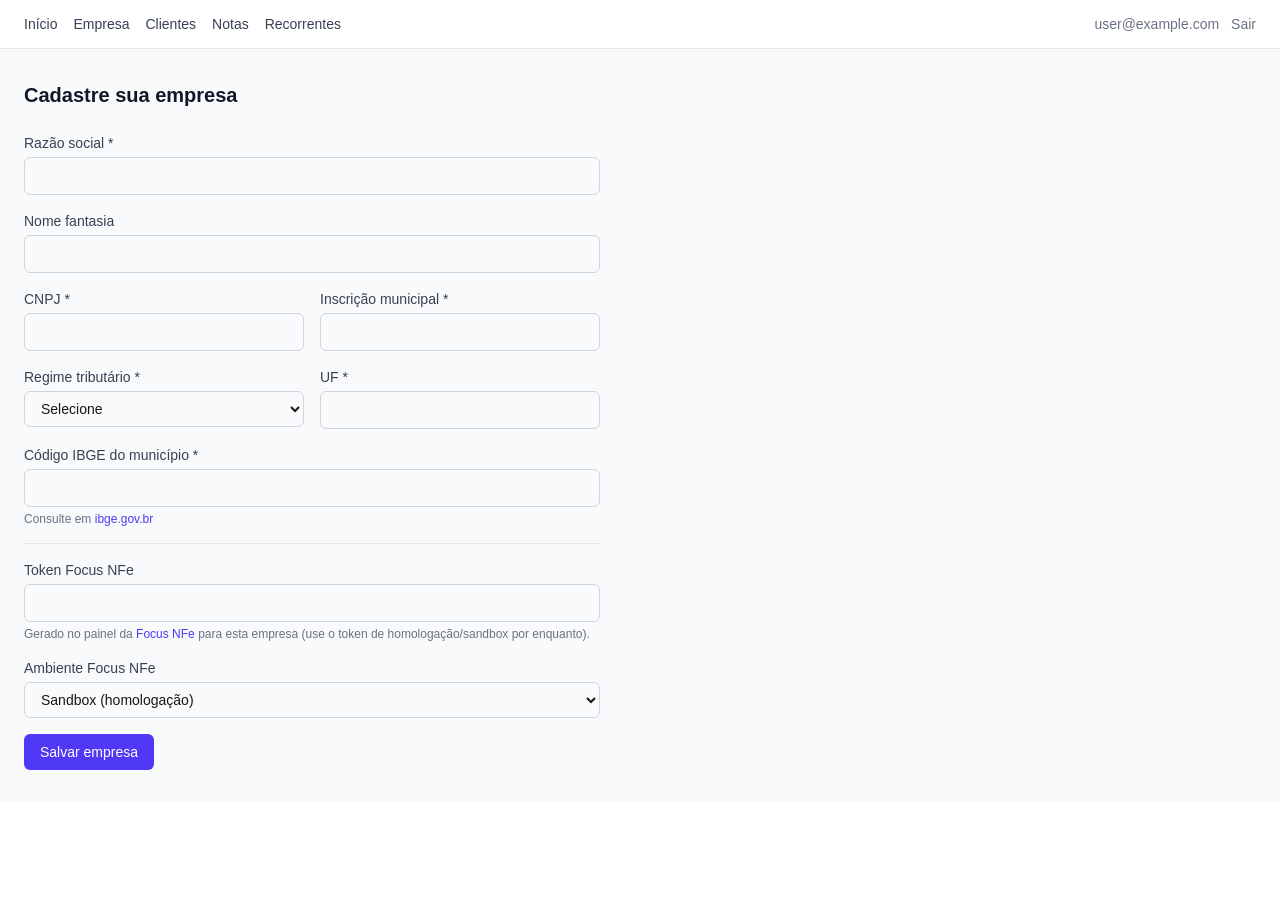
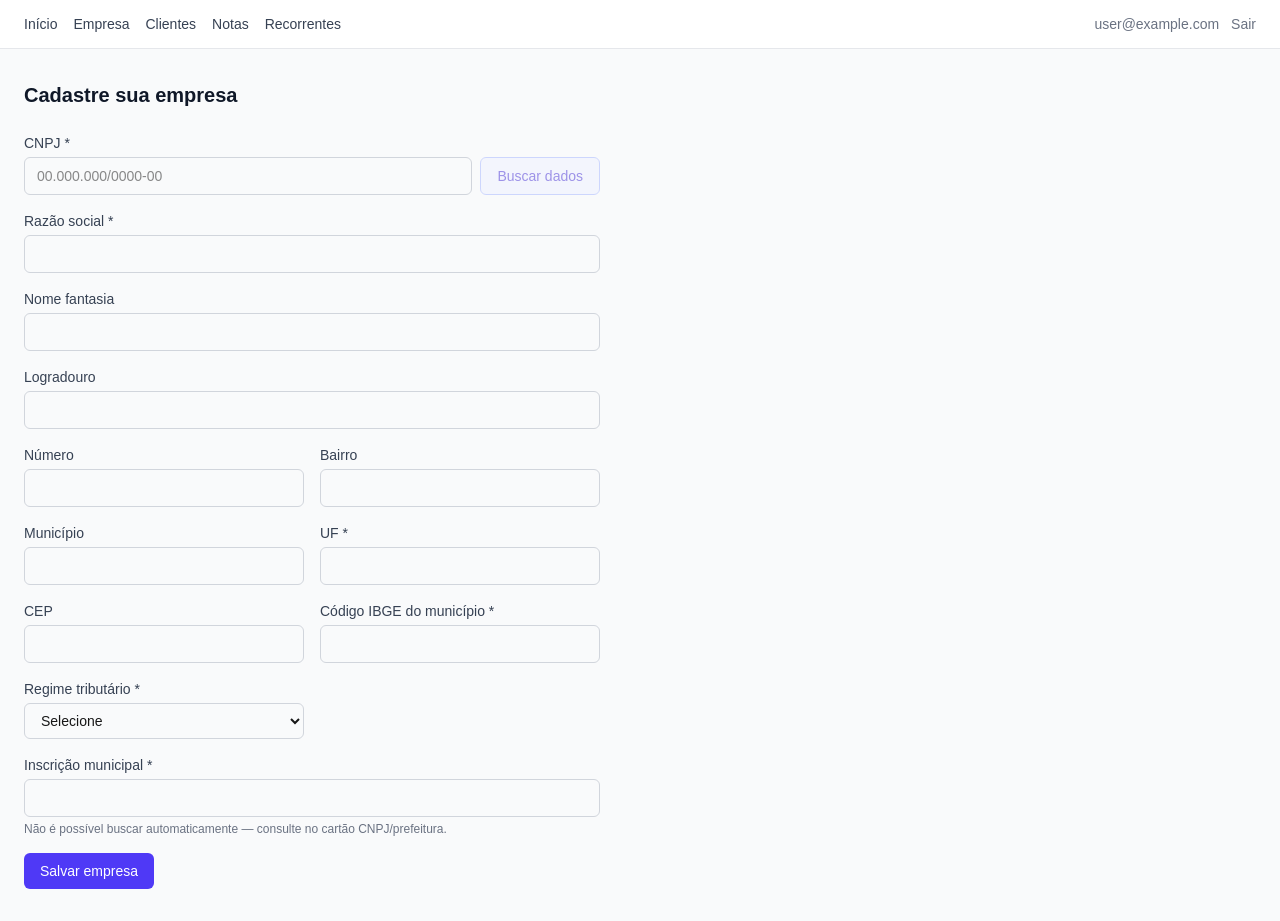
Before and after one commit to JohniGomes/emissorNF, a Next.js app: page /dashboard/empresa in a window 1280 px wide. Before the commit the page ends 802 px from the top, so only its background shows below. Built offline with nearby package versions, Linux system fonts and the light colour scheme; no server answers; the database is empty; sample sign-in values are in the browser's storage.

Commit message:
Automate CNPJ autofill and Focus NFe company registration

```diff
--- a/src/app/dashboard/empresa/actions.ts
+++ b/src/app/dashboard/empresa/actions.ts
@@ -3,12 +3,39 @@
 import { auth } from "@/lib/auth";
 import { prisma } from "@/lib/prisma";
 import { encrypt } from "@/lib/crypto";
+import { buscarDadosCnpj, type DadosCnpj } from "@/lib/cnpj";
+import { criarEmpresaFocusNfe } from "@/lib/focusnfe";
 import { redirect } from "next/navigation";
 import { revalidatePath } from "next/cache";
 
 export interface EmpresaState {
   error?: string;
   success?: boolean;
+}
+
+export interface BuscarCnpjState {
+  error?: string;
+  dados?: DadosCnpj;
+}
+
+export async function buscarDadosCnpjAction(
+  _prevState: BuscarCnpjState,
+  formData: FormData,
+): Promise<BuscarCnpjState> {
+  const cnpj = formData.get("cnpj") as string;
+
+  if (!cnpj) {
+    return { error: "Informe um CNPJ." };
+  }
+
+  try {
+    const dados = await buscarDadosCnpj(cnpj);
+    return { dados };
+  } catch (err) {
+    return {
+      error: err instanceof Error ? err.message : "Não foi possível buscar o CNPJ.",
+    };
+  }
 }
 
 export async function salvarEmpresa(
@@ -23,10 +50,13 @@ export async function salvarEmpresa(
   const cnpj = formData.get("cnpj") as string;
   const inscricaoMunicipal = formData.get("inscricaoMunicipal") as string;
   const regimeTributario = formData.get("regimeTributario") as string;
+  const logradouro = (formData.get("logradouro") as string) || null;
+  const numero = (formData.get("numero") as string) || null;
+  const bairro = (formData.get("bairro") as string) || null;
+  const municipio = (formData.get("municipio") as string) || null;
   const municipioCodigoIbge = formData.get("municipioCodigoIbge") as string;
   const uf = formData.get("uf") as string;
-  const focusNfeToken = formData.get("focusNfeToken") as string;
-  const focusNfeAmbiente = formData.get("focusNfeAmbiente") as string;
+  const cep = (formData.get("cep") as string) || null;
 
   if (
     !razaoSocial ||
@@ -51,8 +81,6 @@ export async function salvarEmpresa(
     regimeTributario,
     municipioCodigoIbge,
     uf,
-    focusNfeAmbiente: focusNfeAmbiente || "sandbox",
-    ...(focusNfeToken ? { focusNfeTokenEncrypted: encrypt(focusNfeToken) } : {}),
   };
 
   if (empresaExistente) {
@@ -61,9 +89,42 @@ export async function salvarEmpresa(
       data,
     });
   } else {
-    await prisma.empresa.create({
-      data: { ...data, userId: session.user.id },
+    const novaEmpresa = await prisma.empresa.create({
+      data: { ...data, userId: session.user.id, focusNfeAmbiente: "sandbox" },
     });
+
+    // Cadastra a empresa na Focus NFe automaticamente e guarda o token de
+    // homologação cifrado — o usuário nunca vê nada disso.
+    const masterToken = process.env.FOCUS_NFE_MASTER_TOKEN;
+    if (masterToken) {
+      try {
+        const resultado = await criarEmpresaFocusNfe(masterToken, {
+          razaoSocial,
+          nomeFantasia,
+          cnpj,
+          inscricaoMunicipal,
+          regimeTributario,
+          logradouro,
+          numero,
+          bairro,
+          municipio,
+          uf,
+          cep,
+        });
+
+        await prisma.empresa.update({
+          where: { id: novaEmpresa.id },
+          data: { focusNfeTokenEncrypted: encrypt(resultado.token_homologacao) },
+        });
+      } catch (err) {
+        return {
+          error:
+            err instanceof Error
+              ? `Empresa salva, mas houve um problema ao configurar a emissão de notas: ${err.message}`
+              : "Empresa salva, mas houve um problema ao configurar a emissão de notas.",
+        };
+      }
+    }
   }
 
   revalidatePath("/dashboard/empresa");
--- a/src/app/dashboard/empresa/empresa-form.tsx
+++ b/src/app/dashboard/empresa/empresa-form.tsx
@@ -1,7 +1,12 @@
 "use client";
 
-import { useActionState } from "react";
-import { salvarEmpresa, type EmpresaState } from "./actions";
+import { useActionState, useState } from "react";
+import {
+  salvarEmpresa,
+  buscarDadosCnpjAction,
+  type EmpresaState,
+  type BuscarCnpjState,
+} from "./actions";
 
 interface EmpresaFormProps {
   defaultValues?: {
@@ -12,25 +17,112 @@ interface EmpresaFormProps {
     regimeTributario: string;
     municipioCodigoIbge: string;
     uf: string;
-    focusNfeAmbiente: string;
-    temToken: boolean;
   };
 }
 
-const initialState: EmpresaState = {};
+const initialEmpresaState: EmpresaState = {};
+const initialCnpjState: BuscarCnpjState = {};
 
 export function EmpresaForm({ defaultValues }: EmpresaFormProps) {
-  const [state, formAction, pending] = useActionState(salvarEmpresa, initialState);
+  const [state, formAction, pending] = useActionState(
+    salvarEmpresa,
+    initialEmpresaState,
+  );
+
+  const jaExiste = !!defaultValues;
+
+  const [cnpj, setCnpj] = useState(defaultValues?.cnpj ?? "");
+  const [razaoSocial, setRazaoSocial] = useState(defaultValues?.razaoSocial ?? "");
+  const [nomeFantasia, setNomeFantasia] = useState(defaultValues?.nomeFantasia ?? "");
+  const [logradouro, setLogradouro] = useState("");
+  const [numero, setNumero] = useState("");
+  const [bairro, setBairro] = useState("");
+  const [municipio, setMunicipio] = useState("");
+  const [cep, setCep] = useState("");
+  const [uf, setUf] = useState(defaultValues?.uf ?? "");
+  const [municipioCodigoIbge, setMunicipioCodigoIbge] = useState(
+    defaultValues?.municipioCodigoIbge ?? "",
+  );
+  const [regimeTributario, setRegimeTributario] = useState(
+    defaultValues?.regimeTributario ?? "",
+  );
+  const [inscricaoMunicipal, setInscricaoMunicipal] = useState(
+    defaultValues?.inscricaoMunicipal ?? "",
+  );
+
+  const [buscaState, setBuscaState] = useState<BuscarCnpjState>(initialCnpjState);
+  const [buscando, setBuscando] = useState(false);
+
+  async function handleBuscarCnpj() {
+    setBuscando(true);
+    setBuscaState(initialCnpjState);
+
+    const formData = new FormData();
+    formData.set("cnpj", cnpj);
+    const resultado = await buscarDadosCnpjAction(initialCnpjState, formData);
+    setBuscaState(resultado);
+    setBuscando(false);
+
+    if (resultado.dados) {
+      const d = resultado.dados;
+      setRazaoSocial(d.razaoSocial);
+      setNomeFantasia(d.nomeFantasia ?? "");
+      setLogradouro(d.logradouro ?? "");
+      setNumero(d.numero ?? "");
+      setBairro(d.bairro ?? "");
+      setMunicipio(d.municipio ?? "");
+      setCep(d.cep ?? "");
+      setUf(d.uf ?? "");
+      setMunicipioCodigoIbge(d.codigoMunicipioIbge ?? "");
+      if (d.regimeTributarioSugerido) {
+        setRegimeTributario(d.regimeTributarioSugerido);
+      }
+    }
+  }
 
   return (
     <form action={formAction} className="max-w-xl space-y-4">
+      <div>
+        <label className="block text-sm font-medium text-gray-700">CNPJ *</label>
+        <div className="mt-1 flex gap-2">
+          <input
+            name="cnpj"
+            required
+            readOnly={jaExiste}
+            value={cnpj}
+            onChange={(e) => setCnpj(e.target.value)}
+            placeholder="00.000.000/0000-00"
+            className={`w-full rounded-md border border-gray-300 px-3 py-2 text-sm ${jaExiste ? "bg-gray-100" : ""}`}
+          />
+          {!jaExiste && (
+            <button
+              type="button"
+              onClick={handleBuscarCnpj}
+              disabled={buscando || !cnpj}
+              className="whitespace-nowrap rounded-md border border-indigo-300 bg-indigo-50 px-4 py-2 text-sm font-medium text-indigo-700 hover:bg-indigo-100 disabled:opacity-50"
+            >
+              {buscando ? "Buscando..." : "Buscar dados"}
+            </button>
+          )}
+        </div>
+        {buscaState.error && (
+          <p className="mt-1 text-sm text-red-600">{buscaState.error}</p>
+        )}
+        {buscaState.dados && (
+          <p className="mt-1 text-sm text-green-600">
+            Dados encontrados! Confira e complete abaixo.
+          </p>
+        )}
+      </div>
+
       <div className="grid grid-cols-2 gap-4">
         <div className="col-span-2">
           <label className="block text-sm font-medium text-gray-700">Razão social *</label>
           <input
             name="razaoSocial"
             required
-            defaultValue={defaultValues?.razaoSocial}
+            value={razaoSocial}
+            onChange={(e) => setRazaoSocial(e.target.value)}
             className="mt-1 w-full rounded-md border border-gray-300 px-3 py-2 text-sm"
           />
         </div>
@@ -39,29 +131,83 @@ export function EmpresaForm({ defaultValues }: EmpresaFormProps) {
           <label className="block text-sm font-medium text-gray-700">Nome fantasia</label>
           <input
             name="nomeFantasia"
-            defaultValue={defaultValues?.nomeFantasia ?? ""}
+            value={nomeFantasia}
+            onChange={(e) => setNomeFantasia(e.target.value)}
+            className="mt-1 w-full rounded-md border border-gray-300 px-3 py-2 text-sm"
+          />
+        </div>
+
+        <div className="col-span-2">
+          <label className="block text-sm font-medium text-gray-700">Logradouro</label>
+          <input
+            name="logradouro"
+            value={logradouro}
+            onChange={(e) => setLogradouro(e.target.value)}
             className="mt-1 w-full rounded-md border border-gray-300 px-3 py-2 text-sm"
           />
         </div>
 
         <div>
-          <label className="block text-sm font-medium text-gray-700">CNPJ *</label>
+          <label className="block text-sm font-medium text-gray-700">Número</label>
           <input
-            name="cnpj"
+            name="numero"
+            value={numero}
+            onChange={(e) => setNumero(e.target.value)}
+            className="mt-1 w-full rounded-md border border-gray-300 px-3 py-2 text-sm"
+          />
+        </div>
+
+        <div>
+          <label className="block text-sm font-medium text-gray-700">Bairro</label>
+          <input
+            name="bairro"
+            value={bairro}
+            onChange={(e) => setBairro(e.target.value)}
+            className="mt-1 w-full rounded-md border border-gray-300 px-3 py-2 text-sm"
+          />
+        </div>
+
+        <div>
+          <label className="block text-sm font-medium text-gray-700">Município</label>
+          <input
+            name="municipio"
+            value={municipio}
+            onChange={(e) => setMunicipio(e.target.value)}
+            className="mt-1 w-full rounded-md border border-gray-300 px-3 py-2 text-sm"
+          />
+        </div>
+
+        <div>
+          <label className="block text-sm font-medium text-gray-700">UF *</label>
+          <input
+            name="uf"
             required
-            defaultValue={defaultValues?.cnpj}
+            maxLength={2}
+            value={uf}
+            onChange={(e) => setUf(e.target.value.toUpperCase())}
+            className="mt-1 w-full rounded-md border border-gray-300 px-3 py-2 text-sm uppercase"
+          />
+        </div>
+
+        <div>
+          <label className="block text-sm font-medium text-gray-700">CEP</label>
+          <input
+            name="cep"
+            value={cep}
+            onChange={(e) => setCep(e.target.value)}
             className="mt-1 w-full rounded-md border border-gray-300 px-3 py-2 text-sm"
           />
         </div>
 
         <div>
           <label className="block text-sm font-medium text-gray-700">
-            Inscrição municipal *
+            Código IBGE do município *
           </label>
           <input
-            name="inscricaoMunicipal"
+            name="municipioCodigoIbge"
             required
-            defaultValue={defaultValues?.inscricaoMunicipal}
+            value={municipioCodigoIbge}
+            onChange={(e) => setMunicipioCodigoIbge(e.target.value)}
             className="mt-1 w-full rounded-md border border-gray-300 px-3 py-2 text-sm"
           />
         </div>
@@ -73,7 +219,8 @@ export function EmpresaForm({ defaultValues }: EmpresaFormProps) {
           <select
             name="regimeTributario"
             required
-            defaultValue={defaultValues?.regimeTributario}
+            value={regimeTributario}
+            onChange={(e) => setRegimeTributario(e.target.value)}
             className="mt-1 w-full rounded-md border border-gray-300 px-3 py-2 text-sm"
           >
             <option value="">Selecione</option>
@@ -84,77 +231,21 @@ export function EmpresaForm({ defaultValues }: EmpresaFormProps) {
           </select>
         </div>
 
-        <div>
-          <label className="block text-sm font-medium text-gray-700">UF *</label>
-          <input
-            name="uf"
-            required
-            maxLength={2}
-            defaultValue={defaultValues?.uf}
-            className="mt-1 w-full rounded-md border border-gray-300 px-3 py-2 text-sm uppercase"
-          />
-        </div>
-
         <div className="col-span-2">
           <label className="block text-sm font-medium text-gray-700">
-            Código IBGE do município *
+            Inscrição municipal *
           </label>
           <input
-            name="municipioCodigoIbge"
+            name="inscricaoMunicipal"
             required
-            defaultValue={defaultValues?.municipioCodigoIbge}
+            value={inscricaoMunicipal}
+            onChange={(e) => setInscricaoMunicipal(e.target.value)}
             className="mt-1 w-full rounded-md border border-gray-300 px-3 py-2 text-sm"
           />
           <p className="mt-1 text-xs text-gray-500">
-            Consulte em{" "}
-            <a
-              href="https://www.ibge.gov.br/explica/codigos-dos-municipios.php"
-              target="_blank"
-              rel="noopener noreferrer"
-              className="text-indigo-600 hover:underline"
-            >
-              ibge.gov.br
-            </a>
+            Não é possível buscar automaticamente — consulte no cartão CNPJ/prefeitura.
           </p>
         </div>
-      </div>
-
-      <hr className="border-gray-200" />
-
-      <div>
-        <label className="block text-sm font-medium text-gray-700">
-          Token Focus NFe {defaultValues?.temToken && "(já configurado — deixe em branco para manter)"}
-        </label>
-        <input
-          name="focusNfeToken"
-          type="password"
-          placeholder={defaultValues?.temToken ? "••••••••" : ""}
-          className="mt-1 w-full rounded-md border border-gray-300 px-3 py-2 text-sm"
-        />
-        <p className="mt-1 text-xs text-gray-500">
-          Gerado no painel da{" "}
-          <a
-            href="https://focusnfe.com.br"
-            target="_blank"
-            rel="noopener noreferrer"
-            className="text-indigo-600 hover:underline"
-          >
-            Focus NFe
-          </a>{" "}
-          para esta empresa (use o token de homologação/sandbox por enquanto).
-        </p>
-      </div>
-
-      <div>
-        <label className="block text-sm font-medium text-gray-700">Ambiente Focus NFe</label>
-        <select
-          name="focusNfeAmbiente"
-          defaultValue={defaultValues?.focusNfeAmbiente ?? "sandbox"}
-          className="mt-1 w-full rounded-md border border-gray-300 px-3 py-2 text-sm"
-        >
-          <option value="sandbox">Sandbox (homologação)</option>
-          <option value="producao">Produção</option>
-        </select>
       </div>
 
       {state.error && <p className="text-sm text-red-600">{state.error}</p>}
--- a/src/app/dashboard/empresa/page.tsx
+++ b/src/app/dashboard/empresa/page.tsx
@@ -28,8 +28,6 @@ export default async function EmpresaPage() {
                 regimeTributario: empresa.regimeTributario,
                 municipioCodigoIbge: empresa.municipioCodigoIbge,
                 uf: empresa.uf,
-                focusNfeAmbiente: empresa.focusNfeAmbiente,
-                temToken: !!empresa.focusNfeTokenEncrypted,
               }
             : undefined
         }
--- /dev/null
+++ b/src/lib/cnpj.ts
@@ -0,0 +1,53 @@
+export interface DadosCnpj {
+  razaoSocial: string;
+  nomeFantasia: string | null;
+  logradouro: string | null;
+  numero: string | null;
+  bairro: string | null;
+  municipio: string | null;
+  uf: string | null;
+  cep: string | null;
+  codigoMunicipioIbge: string | null;
+  regimeTributarioSugerido: "MEI" | "SIMPLES_NACIONAL" | null;
+}
+
+/** Busca dados públicos de uma empresa a partir do CNPJ via BrasilAPI (gratuita, sem autenticação). */
+export async function buscarDadosCnpj(cnpj: string): Promise<DadosCnpj> {
+  const cnpjLimpo = cnpj.replace(/\D/g, "");
+
+  if (cnpjLimpo.length !== 14) {
+    throw new Error("CNPJ inválido.");
+  }
+
+  const response = await fetch(`https://brasilapi.com.br/api/cnpj/v1/${cnpjLimpo}`, {
+    headers: {
+      "User-Agent": "Mozilla/5.0 (compatible; EmissorNFs/1.0)",
+      Accept: "application/json",
+    },
+  });
+
+  if (!response.ok) {
+    throw new Error(
+      response.status === 404 ? "CNPJ não encontrado." : "Não foi possível consultar o CNPJ agora.",
+    );
+  }
+
+  const data = await response.json();
+
+  return {
+    razaoSocial: data.razao_social,
+    nomeFantasia: data.nome_fantasia || null,
+    logradouro: data.logradouro || null,
+    numero: data.numero || null,
+    bairro: data.bairro || null,
+    municipio: data.municipio || null,
+    uf: data.uf || null,
+    cep: data.cep ? String(data.cep) : null,
+    codigoMunicipioIbge: data.codigo_municipio_ibge ? String(data.codigo_municipio_ibge) : null,
+    regimeTributarioSugerido: data.opcao_pelo_mei
+      ? "MEI"
+      : data.opcao_pelo_simples
+        ? "SIMPLES_NACIONAL"
+        : null,
+  };
+}
--- a/src/lib/focusnfe.ts
+++ b/src/lib/focusnfe.ts
@@ -44,6 +44,89 @@ export interface EmitirNfsePayload {
     discriminacao: string;
     valor_servicos: number;
   };
+}
+
+const REGIME_TRIBUTARIO_FOCUS: Record<string, number> = {
+  SIMPLES_NACIONAL: 1,
+  LUCRO_PRESUMIDO: 3,
+  LUCRO_REAL: 3,
+  MEI: 4,
+};
+
+export interface CriarEmpresaFocusNfeParams {
+  razaoSocial: string;
+  nomeFantasia?: string | null;
+  cnpj: string;
+  inscricaoMunicipal: string;
+  regimeTributario: string;
+  logradouro?: string | null;
+  numero?: string | null;
+  bairro?: string | null;
+  municipio?: string | null;
+  uf: string;
+  cep?: string | null;
+  email?: string | null;
+}
+
+export interface CriarEmpresaFocusNfeResponse {
+  id: number;
+  token_producao: string;
+  token_homologacao: string;
+  [key: string]: unknown;
+}
+
+/**
+ * Cria uma empresa na Focus NFe via API de gestão de conta (usa o token
+ * principal da plataforma, não o token de uma empresa). Sempre chamada contra
+ * o host de produção — é assim que a Focus documenta o endpoint de gestão,
+ * independente do ambiente em que a empresa criada vai emitir notas.
+ */
+export async function criarEmpresaFocusNfe(
+  masterToken: string,
+  dados: CriarEmpresaFocusNfeParams,
+): Promise<CriarEmpresaFocusNfeResponse> {
+  const numeroLimpo = dados.numero?.replace(/\D/g, "");
+  const cepLimpo = dados.cep?.replace(/\D/g, "");
+  const inscricaoMunicipalLimpa = dados.inscricaoMunicipal.replace(/\D/g, "");
+
+  const body = {
+    nome: dados.razaoSocial,
+    nome_fantasia: dados.nomeFantasia || undefined,
+    cnpj: dados.cnpj.replace(/\D/g, ""),
+    inscricao_municipal: inscricaoMunicipalLimpa
+      ? Number(inscricaoMunicipalLimpa)
+      : undefined,
+    regime_tributario: REGIME_TRIBUTARIO_FOCUS[dados.regimeTributario],
+    logradouro: dados.logradouro || undefined,
+    numero: numeroLimpo ? Number(numeroLimpo) : undefined,
+    bairro: dados.bairro || undefined,
+    municipio: dados.municipio || undefined,
+    uf: dados.uf,
+    cep: cepLimpo ? Number(cepLimpo) : undefined,
+    email: dados.email || undefined,
+    habilita_nfse: true,
+  };
+
+  const response = await fetch(`${FOCUS_NFE_BASE_URL.producao}/v2/empresas`, {
+    method: "POST",
+    headers: {
+      Authorization: authHeader(masterToken),
+      "Content-Type": "application/json",
+    },
+    body: JSON.stringify(body),
+  });
+
+  const data = await response.json();
+
+  if (!response.ok) {
+    const mensagem =
+      data?.erros?.map((e: { mensagem: string }) => e.mensagem).join("; ") ||
+      data?.mensagem ||
+      "Erro ao cadastrar empresa na Focus NFe.";
+    throw new Error(mensagem);
+  }
+
+  return data;
 }
 
 export interface FocusNfeResponse {
```
Also changed, not shown: 2 other files (tests, documents, lock files or other folders).
